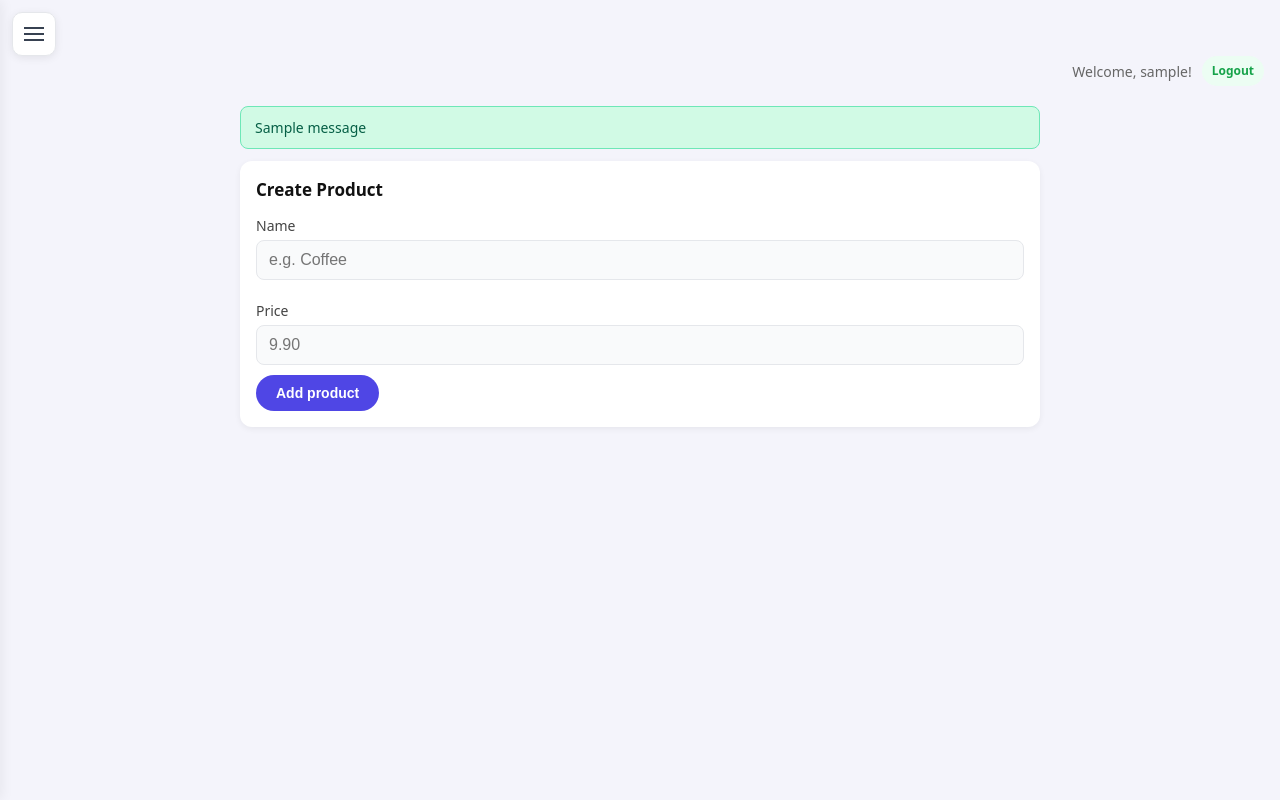
After one commit to rfcq/altpay, a Flask app: page /create in a window 1280 px wide. The commit adds this page. Run offline with Flask 3, Linux system fonts and the light colour scheme; a user stored in the database is signed in; one stand-in notice (Sample message) is shown; parts of the project's set-up code (start-up, migrations or seed data) failed here and were passed over.

Commit message:
Adding sidebar

```diff
--- a/app.py
+++ b/app.py
@@ -291,10 +291,28 @@ def logout():
 @app.route('/')
 @login_required
 def index():
+    return redirect(url_for('products'))
+
+
+@app.route('/create')
+@login_required
+def create_product_page():
+    return render_template('create_product.html', username=session.get('username'))
+
+
+@app.route('/products')
+@login_required
+def products():
+    products_list = [p.to_dict() for p in Product.query.all()]
+    return render_template('products.html', products=products_list, username=session.get('username'))
+
+
+@app.route('/cart')
+@login_required
+def cart_page():
     cart = session.get('cart', [])
     cart_total = sum(item['price'] for item in cart)
-    products = [p.to_dict() for p in Product.query.all()]
-    return render_template('index.html', products=products, cart=cart, cart_total=cart_total, username=session.get('username'))
+    return render_template('cart.html', cart=cart, cart_total=cart_total, username=session.get('username'))
 
 
 @app.route('/api/products', methods=['POST'])
--- a/static/css/style.css
+++ b/static/css/style.css
@@ -1,7 +1,25 @@
 *{margin:0;padding:0;box-sizing:border-box}
-body{font-family:system-ui,-apple-system,sans-serif;background:#f4f4fb;color:#111;line-height:1.5;padding:16px}
+body{font-family:system-ui,-apple-system,sans-serif;background:#f4f4fb;color:#111;line-height:1.5;overflow-x:hidden}
 .container{max-width:800px;margin:0 auto}
-.header-bar{display:flex;justify-content:space-between;align-items:center;margin-bottom:20px;flex-wrap:wrap;gap:12px}
+
+/* Sidebar */
+.sidebar-toggle{position:fixed;top:12px;left:12px;z-index:1001;width:44px;height:44px;border-radius:10px;border:1px solid #e5e7eb;background:#fff;cursor:pointer;box-shadow:0 2px 8px rgba(0,0,0,.08);display:flex;align-items:center;justify-content:center;transition:left .25s ease}
+.sidebar-toggle:hover{background:#f9fafb}
+.sidebar-toggle-icon{width:20px;height:2px;background:#374151;box-shadow:0 -6px 0 #374151,0 6px 0 #374151}
+.sidebar{position:fixed;top:0;left:0;width:240px;height:100vh;background:#fff;border-right:1px solid #e5e7eb;z-index:1000;transform:translateX(-100%);transition:transform .25s ease;box-shadow:2px 0 12px rgba(0,0,0,.06)}
+.sidebar.open{transform:translateX(0)}
+.sidebar-toggle.sidebar-open{left:252px}
+.sidebar-overlay{position:fixed;inset:0;background:rgba(0,0,0,.3);z-index:999;opacity:0;visibility:hidden;transition:opacity .2s,visibility .2s}
+.sidebar-overlay.visible{opacity:1;visibility:visible}
+.sidebar-header{padding:20px 16px;border-bottom:1px solid #f3f4f6}
+.sidebar-title{font-size:18px;font-weight:700;color:#111;margin:0}
+.sidebar-nav{display:flex;flex-direction:column;padding:12px 0}
+.sidebar-link{display:block;padding:12px 16px;color:#4b5563;text-decoration:none;font-size:15px;font-weight:500;border-left:3px solid transparent;transition:background .15s,color .15s}
+.sidebar-link:hover{background:#f9fafb;color:#111}
+.sidebar-link.active{background:#eef2ff;color:#4f46e5;border-left-color:#4f46e5}
+.main-wrap{margin-left:0;min-height:100vh;transition:margin-left .25s ease;padding:56px 16px 16px}
+.header-bar{display:flex;justify-content:flex-end;align-items:center;margin-bottom:20px;flex-wrap:wrap;gap:12px}
+.main-content{max-width:800px;margin:0 auto}
 .app-title{font-size:24px;font-weight:700;color:#111;margin:0}
 .user-info{display:flex;align-items:center;gap:10px}
 .username{font-size:14px;color:#666;font-weight:500}
--- a/static/js/app.js
+++ b/static/js/app.js
@@ -2,16 +2,25 @@ let stream=null,isScanning=false,lastScannedCode=null,currentFacingMode='environ
 function isIOS(){return/iPhone|iPad|iPod/i.test(navigator.userAgent)||(navigator.platform==='MacIntel'&&navigator.maxTouchPoints>1);}
 function getVideoConstraints(){return isIOS()?{video:{facingMode:{ideal:currentFacingMode},width:{min:320},height:{min:240}},audio:false}:{video:{facingMode:currentFacingMode,width:{ideal:1280},height:{ideal:720}},audio:false};}
 
-document.getElementById('productForm').addEventListener('submit',async function(e){
+(function sidebarToggle(){
+  var btn=document.getElementById('sidebarToggle'),sidebar=document.getElementById('sidebar'),overlay=document.getElementById('sidebarOverlay');
+  function toggle(){var open=sidebar.classList.toggle('open');btn.classList.toggle('sidebar-open',open);if(overlay)overlay.classList.toggle('visible',open);}
+  if(btn&&sidebar){btn.addEventListener('click',toggle);if(overlay)overlay.addEventListener('click',function(){sidebar.classList.remove('open');btn.classList.remove('sidebar-open');overlay.classList.remove('visible');});}
+})();
+
+var productForm=document.getElementById('productForm');
+if(productForm){
+  productForm.addEventListener('submit',async function(e){
     e.preventDefault();
     const name=document.getElementById('productName').value.trim(),price=parseFloat(document.getElementById('productPrice').value);
     if(!name||isNaN(price)||price<=0){alert('Enter valid name and price');return;}
     try{
       const r=await fetch('/api/products',{method:'POST',headers:{'Content-Type':'application/json'},body:JSON.stringify({name,price})});
-    if(r.ok)location.reload();else{const d=await r.json();alert(d.error||'Failed');}
+      if(r.ok)window.location.href='/products';else{const d=await r.json();alert(d.error||'Failed');}
     }catch(err){alert('Failed');}
     this.reset();
   });
+}
 
 async function addToCartFromList(productId){
   try{
@@ -29,17 +38,16 @@ async function clearCart(){
 }
 
 function openEditModal(id,name,price){
-  document.getElementById('editProductId').value=id;
-  document.getElementById('editProductName').value=name;
-  document.getElementById('editProductPrice').value=price;
-  document.getElementById('editProductModal').classList.add('active');
+  var m=document.getElementById('editProductModal'),f=document.getElementById('editProductForm');
+  if(m&&f){document.getElementById('editProductId').value=id;document.getElementById('editProductName').value=name;document.getElementById('editProductPrice').value=price;m.classList.add('active');}
 }
 function closeEditModal(){
-  document.getElementById('editProductModal').classList.remove('active');
-  document.getElementById('editProductForm').reset();
+  var m=document.getElementById('editProductModal'),f=document.getElementById('editProductForm');
+  if(m){m.classList.remove('active');}if(f){f.reset();}
 }
-
-document.getElementById('editProductForm').addEventListener('submit',async function(e){
+var editProductForm=document.getElementById('editProductForm');
+if(editProductForm){
+  editProductForm.addEventListener('submit',async function(e){
     e.preventDefault();
     const id=document.getElementById('editProductId').value,name=document.getElementById('editProductName').value.trim(),price=parseFloat(document.getElementById('editProductPrice').value);
     if(!name||isNaN(price)||price<=0){alert('Invalid');return;}
@@ -48,6 +56,7 @@ document.getElementById('editProductForm').addEventListener('submit',async funct
       if(r.ok){closeEditModal();location.reload();}else{alert((await r.json()).error||'Failed');}
     }catch(e){alert('Failed');}
   });
+}
 
 async function deleteProduct(productId,productName){
   if(!confirm('Delete "'+productName+'"?'))return;
@@ -58,7 +67,9 @@ async function deleteProduct(productId,productName){
 }
 
 function toggleSelectAll(){
-  const all=document.getElementById('selectAllProducts').checked;
+  var sel=document.getElementById('selectAllProducts');
+  if(!sel)return;
+  const all=sel.checked;
   document.querySelectorAll('.product-checkbox-input').forEach(cb=>cb.checked=all);
   updateBulkDeleteButton();
 }
@@ -121,10 +132,13 @@ function openPrintModal(items,title){
 function closePrintModal(){document.getElementById('printModal').classList.remove('active');}
 function escapeHtml(t){const d=document.createElement('div');d.textContent=t;return d.innerHTML;}
 
-document.getElementById('editProductModal').addEventListener('click',e=>{if(e.target.id==='editProductModal')closeEditModal();});
-document.getElementById('printModal').addEventListener('click',e=>{if(e.target.id==='printModal')closePrintModal();});
+var editProductModal=document.getElementById('editProductModal');
+if(editProductModal)editProductModal.addEventListener('click',e=>{if(e.target.id==='editProductModal')closeEditModal();});
+var printModal=document.getElementById('printModal');
+if(printModal)printModal.addEventListener('click',e=>{if(e.target.id==='printModal')closePrintModal();});
 
 function openScanner(){
+  if(!document.getElementById('scannerModal'))return;
   if(!navigator.mediaDevices||!navigator.mediaDevices.getUserMedia){alert('Camera not supported');return;}
   document.getElementById('scannerModal').classList.add('active');
   document.body.style.overflow='hidden';
@@ -189,4 +203,5 @@ async function handleScannedQR(data){
     else{document.getElementById('scannerStatus').textContent='Failed';document.getElementById('scannerStatus').className='scanner-status error';setTimeout(()=>{isScanning=true;document.getElementById('scannerStatus').textContent='Point at QR code...';},2000);}
   }catch(e){document.getElementById('scannerStatus').textContent='Invalid QR';document.getElementById('scannerStatus').className='scanner-status error';setTimeout(()=>{isScanning=true;document.getElementById('scannerStatus').textContent='Point at QR code...';},2000);}
 }
-document.getElementById('scannerModal').addEventListener('click',e=>{if(e.target.id==='scannerModal')closeScanner();});
+var scannerModal=document.getElementById('scannerModal');
+if(scannerModal)scannerModal.addEventListener('click',e=>{if(e.target.id==='scannerModal')closeScanner();});
--- /dev/null
+++ b/templates/base.html
@@ -0,0 +1,50 @@
+<!DOCTYPE html>
+<html lang="en">
+<head>
+    <meta charset="UTF-8">
+    <meta name="viewport" content="width=device-width, initial-scale=1.0">
+    <title>{% block title %}AltPay Shop{% endblock %}</title>
+    <link rel="stylesheet" href="{{ url_for('static', filename='css/style.css') }}">
+</head>
+<body>
+    <button type="button" class="sidebar-toggle" id="sidebarToggle" aria-label="Toggle sidebar">
+        <span class="sidebar-toggle-icon"></span>
+    </button>
+    <div class="sidebar-overlay" id="sidebarOverlay" aria-hidden="true"></div>
+    <aside class="sidebar" id="sidebar">
+        <div class="sidebar-header">
+            <h1 class="sidebar-title">AltPay Shop</h1>
+        </div>
+        <nav class="sidebar-nav">
+            <a href="{{ url_for('create_product_page') }}" class="sidebar-link {% if request.endpoint == 'create_product_page' %}active{% endif %}">Create Product</a>
+            <a href="{{ url_for('products') }}" class="sidebar-link {% if request.endpoint == 'products' %}active{% endif %}">Products</a>
+            <a href="{{ url_for('cart_page') }}" class="sidebar-link {% if request.endpoint == 'cart_page' %}active{% endif %}">Cart</a>
+        </nav>
+    </aside>
+    <div class="main-wrap">
+        <header class="header-bar">
+            <div class="user-info">
+                <span class="username">Welcome, {{ username }}!</span>
+                <a href="{{ url_for('logout') }}" class="btn btn-small logout-btn">Logout</a>
+            </div>
+        </header>
+        <main class="main-content">
+            {% if use_ephemeral_db %}
+                <div class="flash-message flash-error" role="alert">Data is not persistent on this deployment (no database). Add <code>DATABASE_URL</code> for persistent storage. See VERCEL.md.</div>
+            {% endif %}
+            {% with messages = get_flashed_messages(with_categories=true) %}
+                {% if messages %}
+                    {% for category, message in messages %}
+                        <div class="flash-message flash-{{ category }}">{{ message }}</div>
+                    {% endfor %}
+                {% endif %}
+            {% endwith %}
+            {% block content %}{% endblock %}
+        </main>
+    </div>
+    {% block modals %}{% endblock %}
+    {% block scripts %}
+        <script src="{{ url_for('static', filename='js/app.js') }}"></script>
+    {% endblock %}
+</body>
+</html>
--- /dev/null
+++ b/templates/create_product.html
@@ -0,0 +1,16 @@
+{% extends "base.html" %}
+{% block title %}Create Product – AltPay Shop{% endblock %}
+{% block content %}
+<div class="container">
+    <div class="card">
+        <h2 class="section-title">Create Product</h2>
+        <form id="productForm" class="product-form">
+            <label for="productName">Name</label>
+            <input type="text" id="productName" placeholder="e.g. Coffee" required>
+            <label for="productPrice">Price</label>
+            <input type="number" id="productPrice" step="0.01" min="0.01" placeholder="9.90" required>
+            <button type="submit" class="btn btn-primary">Add product</button>
+        </form>
+    </div>
+</div>
+{% endblock %}
```
Also changed, not shown: templates/cart.html (added, +48 -0 lines), templates/products.html (added, +67 -0 lines), altpay.db. Lines whose indentation alone changed are shown as unchanged.
